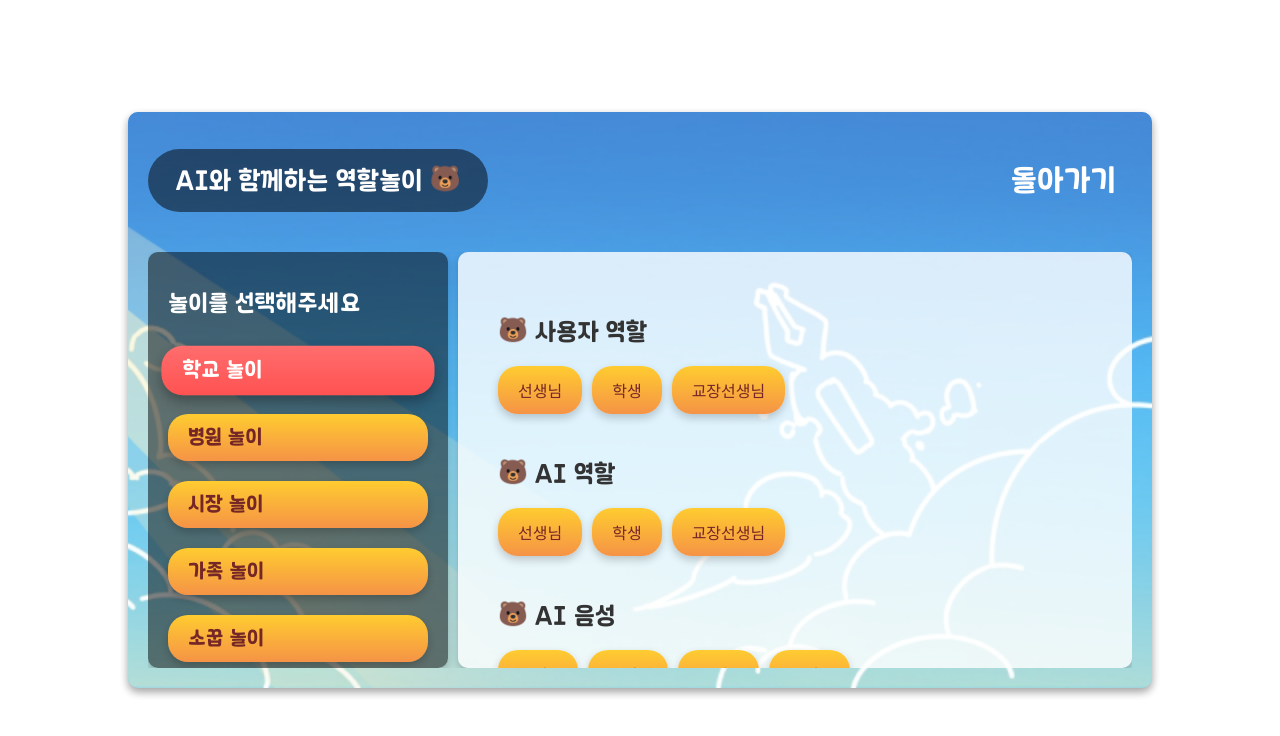
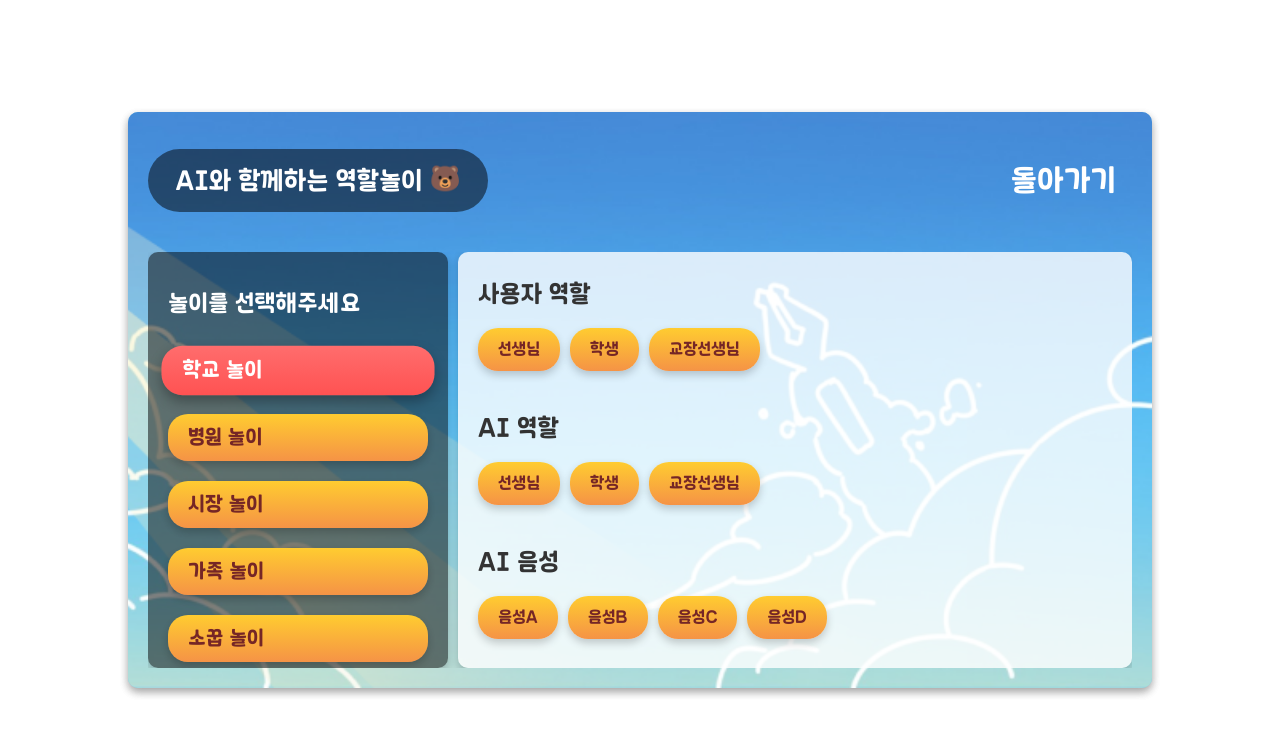
Before and after one commit to Prize-Three/roleplay_frontend, a React (Create React App) app: page /situation in a window 1280 px wide. Both pictures are taken after a click on the button "학교 놀이". Shown: the top 736 px of the page. Built offline with nearby package versions, Linux system fonts and the light colour scheme.

Commit message:
situation 글씨체 스타일 조정

```diff
--- a/src/pages/Situation/Situation.jsx
+++ b/src/pages/Situation/Situation.jsx
@@ -92,7 +92,9 @@ function Situation() {
                     {rightPanelState && selectedGameType && (
                         <div className={styles.rightPanel}>
                             <div className={styles.selectionSection}>
-                                <h3>🐻 사용자 역할</h3>
+                                <h3>
+                                    사용자 역할
+                                </h3>
                                 <div className={styles.roleButtonGroup}>
                                     {roleOptions[selectedGameType].map((role) => (
                                         <button
@@ -106,7 +108,7 @@ function Situation() {
                                 </div>
                             </div>
                             <div className={styles.selectionSection}>
-                                <h3>🐻 AI 역할</h3>
+                                <h3>AI 역할</h3>
                                 <div className={styles.roleButtonGroup}>
                                     {roleOptions[selectedGameType].map((role) => (
                                         <button
@@ -120,7 +122,7 @@ function Situation() {
                                 </div>
                             </div>
                             <div className={styles.selectionSection}>
-                                <h3>🐻 AI 음성</h3>
+                                <h3>AI 음성</h3>
                                 <div className={styles.voiceButtonGroup}>
                                     {voiceOptions.map((voice) => (
                                         <button
@@ -134,7 +136,7 @@ function Situation() {
                                 </div>
                             </div>
                             <div className={styles.nextButtonContainer}>
-                                <button onClick={handleNextStep} className={styles.nextButton}>다음 단계</button>
+                                <button onClick={handleNextStep} className={styles.nextButton}>다음 단계 ➪</button>
                             </div>
                         </div>
                     )}
--- a/src/pages/Situation/Situation.module.scss
+++ b/src/pages/Situation/Situation.module.scss
@@ -172,6 +172,7 @@ body {
 
 
 .nextButton {
+    font-family: 'LaundryGothicBold', sans-serif;
     background: linear-gradient(to bottom, #91B134, #468A49); /* 그라데이션 배경 */
     color: white; /* 폰트 색상 - 흰색 */
     border: none; /* 테두리 없음 */
@@ -180,6 +181,7 @@ body {
     font-weight: bold; /* 폰트 두껍게 */
     font-size: 18px; /* 폰트 크기 */
     margin-top: 20px; /* 위아래 마진 설정 */
+    margin-bottom: 20px;
     cursor: pointer; /* 커서 포인터로 변경 */
     align-self: center;
     outline: none; /* 포커스시 테두리 제거 */
@@ -201,7 +203,7 @@ body {
     flex-direction: column;
     justify-content: flex-start; /* 세로 방향 정렬을 위해 flex-start로 설정 */
     align-items: center;
-    padding: 40px;
+    padding: 5px 20px 5px 20px;
     border-radius: 10px;
     box-shadow: 0 4px 8px rgba(0, 0, 0, 0.2);
     overflow-y: auto;
@@ -231,9 +233,11 @@ body {
     display: flex;
     flex-wrap: wrap;
     gap: 10px; /* 버튼 사이의 간격 */
+
 }
 
 .roleButton, .voiceButton {
+    font-family: 'LaundryGothicBold', sans-serif;
     background: linear-gradient(to bottom, #FFCC30, #F59346); /* 기본 배경색 */
     color: #752626; /* 폰트 색상 */
     border: none;
```
